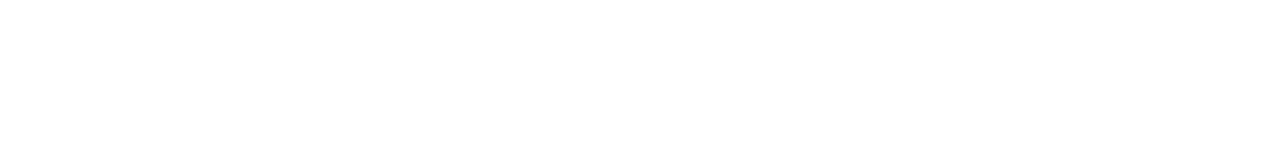
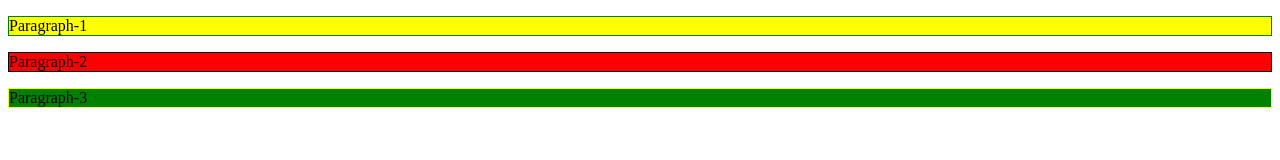
Before and after one commit to acciojob/id-color-Code-with-sudoku, a website: page main.html in a window 1280 px wide. Drawn offline with Linux system fonts and the light colour scheme.

Commit message:
created a submission

```diff
--- a/main.html
+++ b/main.html
@@ -7,7 +7,11 @@
 </head>
 
 <body>
+
 	<!-- the entire body must be written by student -->
+	<p id='yellow'>Paragraph-1</p>
+	<p id='red'>Paragraph-2</p>
+	<p id='green'>Paragraph-3</p>
     <script type="text/javascript" src="./script.js">
 </script>
 
--- a/styles.css
+++ b/styles.css
@@ -1 +1,19 @@
 /*  your css code here. If applicable */
+#yellow{
+	background-color:yellow;
+	border-style:solid;
+	border-width:1px;
+	border-color:green;
+}
+#red{
+	background-color:red;
+	border-style:solid;
+	border-width:1px;
+	border-color:black;
+}
+#green{
+	background-color:green;
+	border-style:solid;
+	border-width:1px;
+	border-color:yellow;
+}
```
